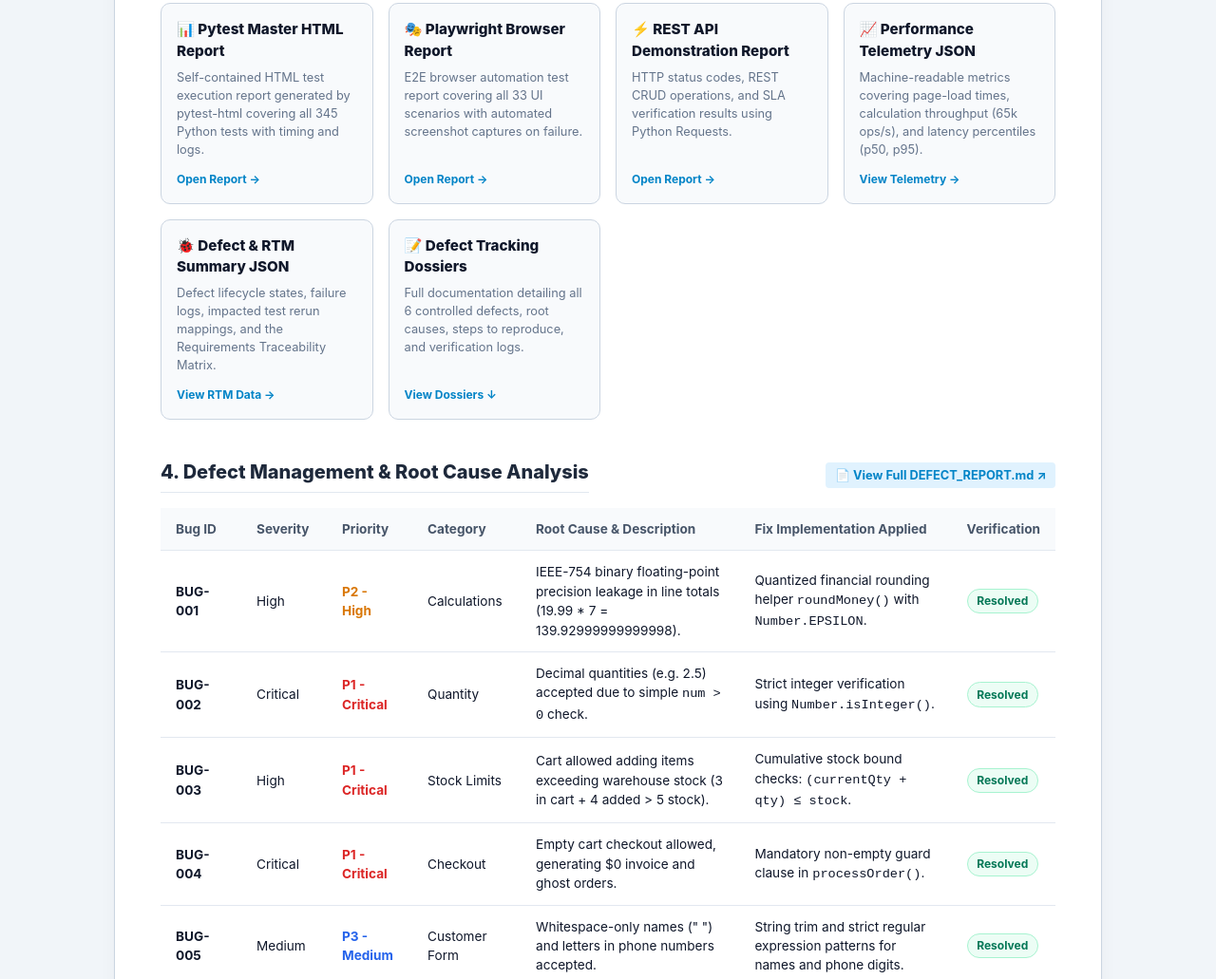
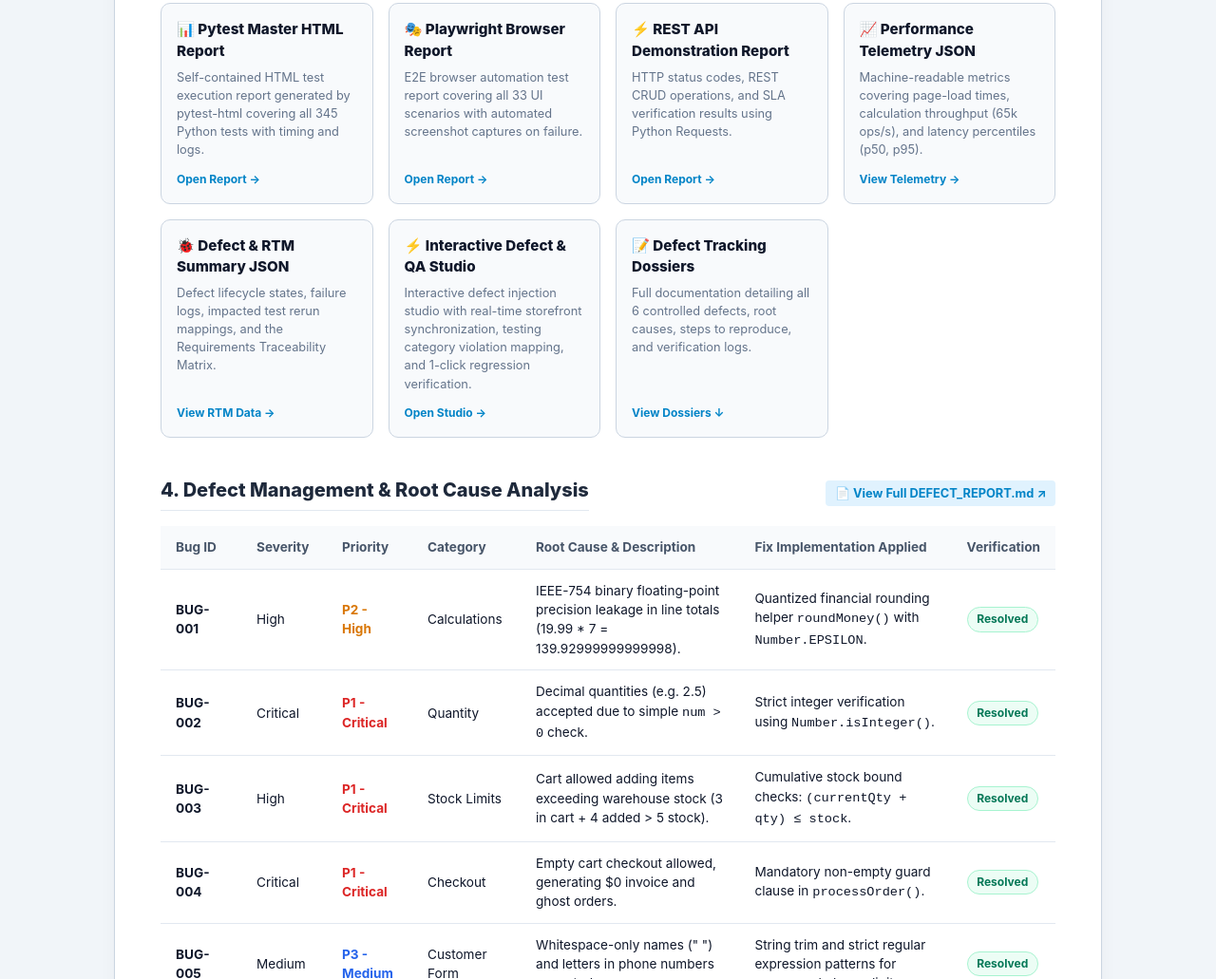
Before and after one commit to surajms1415/STQA-project, a plain HTML site: page qa-report.html in a window 1280 px wide. Shown: the part 2450-3481 px from the top of the page at 95% size. Drawn offline with Linux system fonts and the light colour scheme.

Commit message:
feat(qa): link interactive defect studio card in executive qa report

```diff
--- a/qa-report.html
+++ b/qa-report.html
@@ -553,6 +553,14 @@
             <span class="report-link-badge">View RTM Data &rarr;</span>
           </a>
 
+          <a href="defect-dashboard.html" class="report-link-card">
+            <div>
+              <div class="report-link-title">⚡ Interactive Defect &amp; QA Studio</div>
+              <div class="report-link-desc">Interactive defect injection studio with real-time storefront synchronization, testing category violation mapping, and 1-click regression verification.</div>
+            </div>
+            <span class="report-link-badge">Open Studio &rarr;</span>
+          </a>
+
           <a href="#defect-dossiers" class="report-link-card">
             <div>
               <div class="report-link-title">📝 Defect Tracking Dossiers</div>
```
